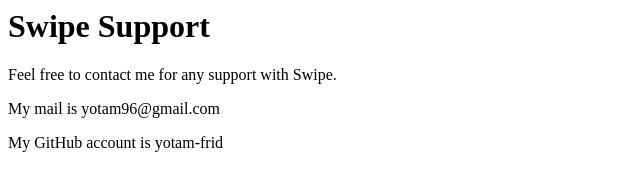
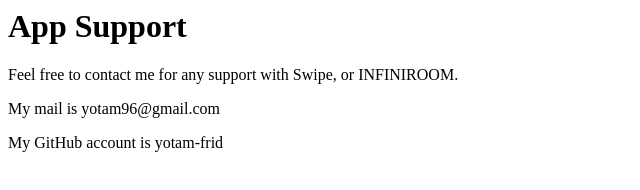
Before and after one commit to yotam-frid/swipe-site, a plain HTML site: page index.html in a window 1280 px wide. Shown: the whole page, without its empty margins (0-640 px from the left). Drawn offline with Linux system fonts and the light colour scheme.

Commit message:
Update index.html

```diff
--- a/index.html
+++ b/index.html
@@ -1,4 +1,4 @@
-<h1>Swipe Support</h1>
-<p>Feel free to contact me for any support with Swipe.</p>
+<h1>App Support</h1>
+<p>Feel free to contact me for any support with Swipe, or INFINIROOM.</p>
 <p>My mail is yotam96@gmail.com</p>
 <p>My GitHub account is yotam-frid</p>
```
